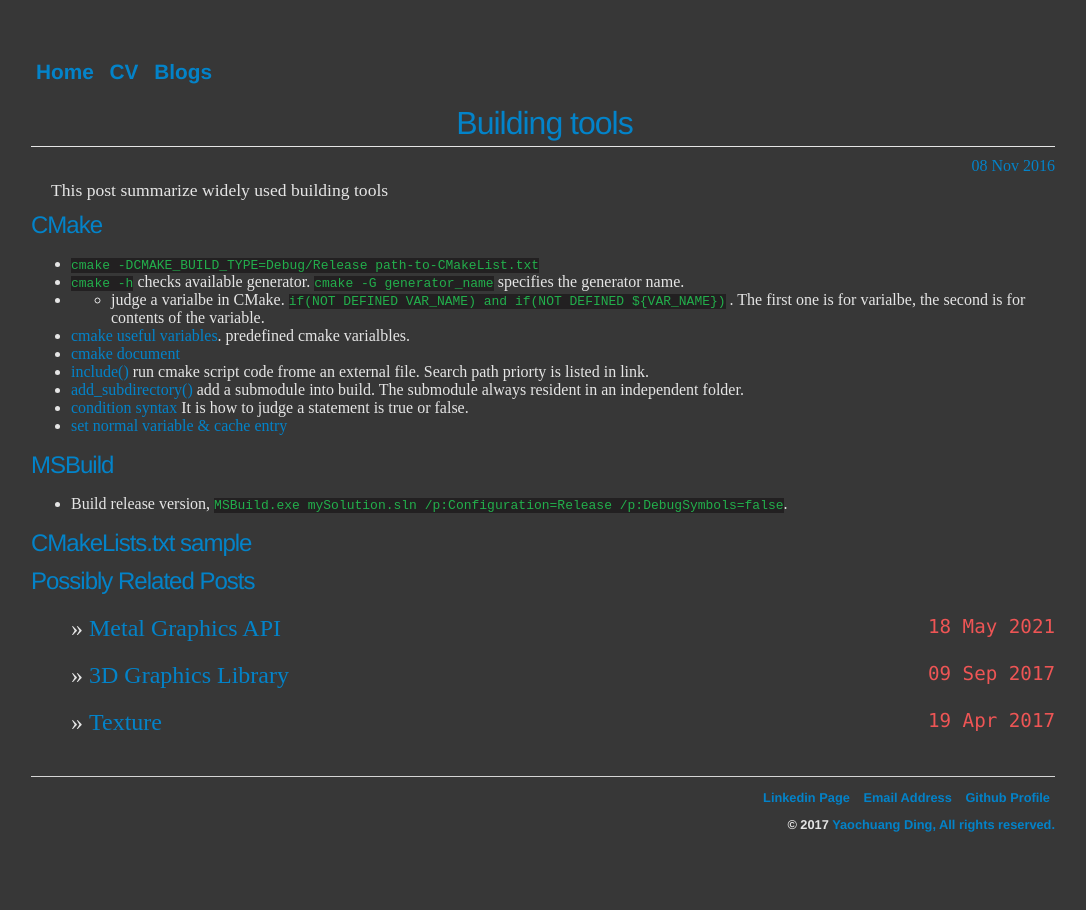
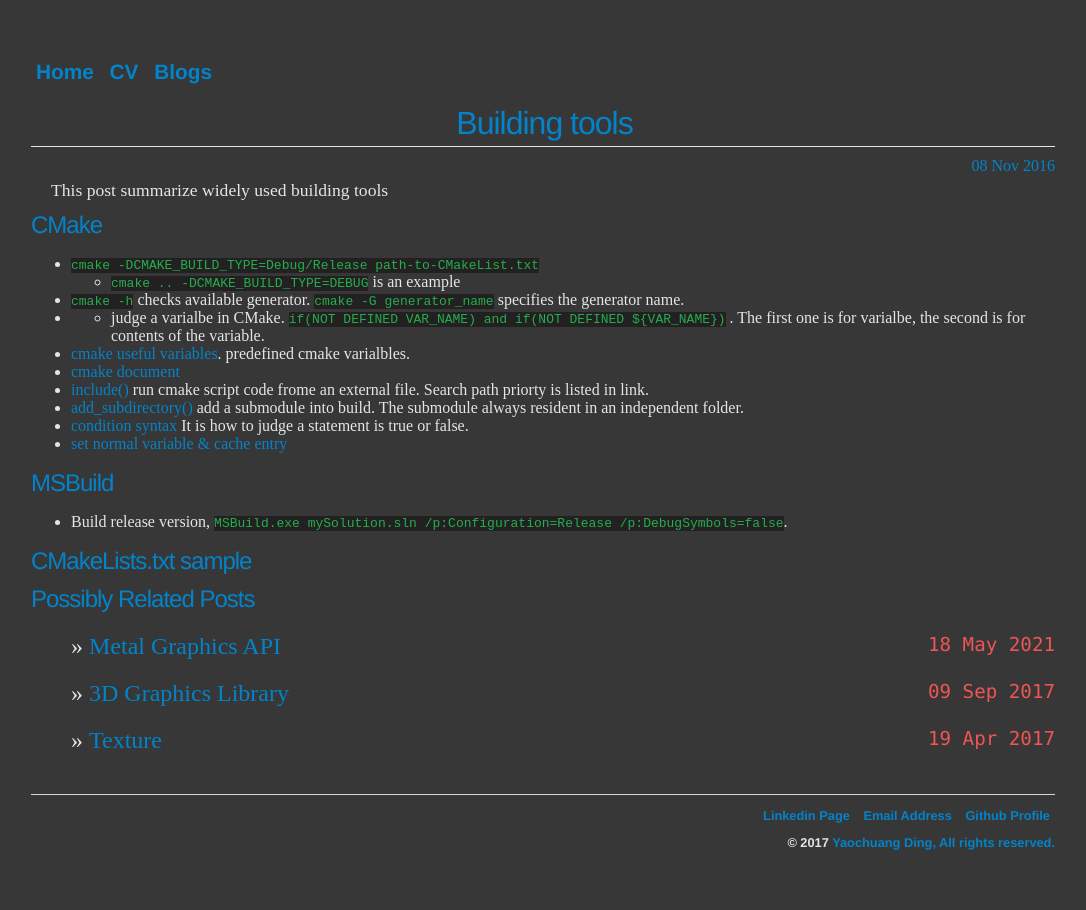
Before and after one commit to ychding11/ychding11.github.io, a Jekyll site: the page built from _posts/2016-08-11-Build-System.md, in a window 1280 px wide. Shown: the whole page, without its empty margins (97-1183 px from the left). Built offline with Jekyll 4.4.1, drawn with Linux system fonts in a browser that asks for light colours.

Commit message:
add command.

```diff
--- a/_posts/2016-08-11-Build-System.md
+++ b/_posts/2016-08-11-Build-System.md
@@ -7,6 +7,7 @@
 
 ## CMake
 - `cmake -DCMAKE_BUILD_TYPE=Debug/Release  path-to-CMakeList.txt`
+  - `cmake .. -DCMAKE_BUILD_TYPE=DEBUG` is an example
 - `cmake -h` checks available generator. `cmake -G generator_name` specifies the generator name.
 - - judge a varialbe in CMake. `if(NOT DEFINED VAR_NAME) and if(NOT DEFINED ${VAR_NAME})` . The first one is for varialbe, the second is for contents of the variable.
 - [cmake useful variables](https://cmake.org/Wiki/CMake_Useful_Variables). predefined cmake varialbles.
```
